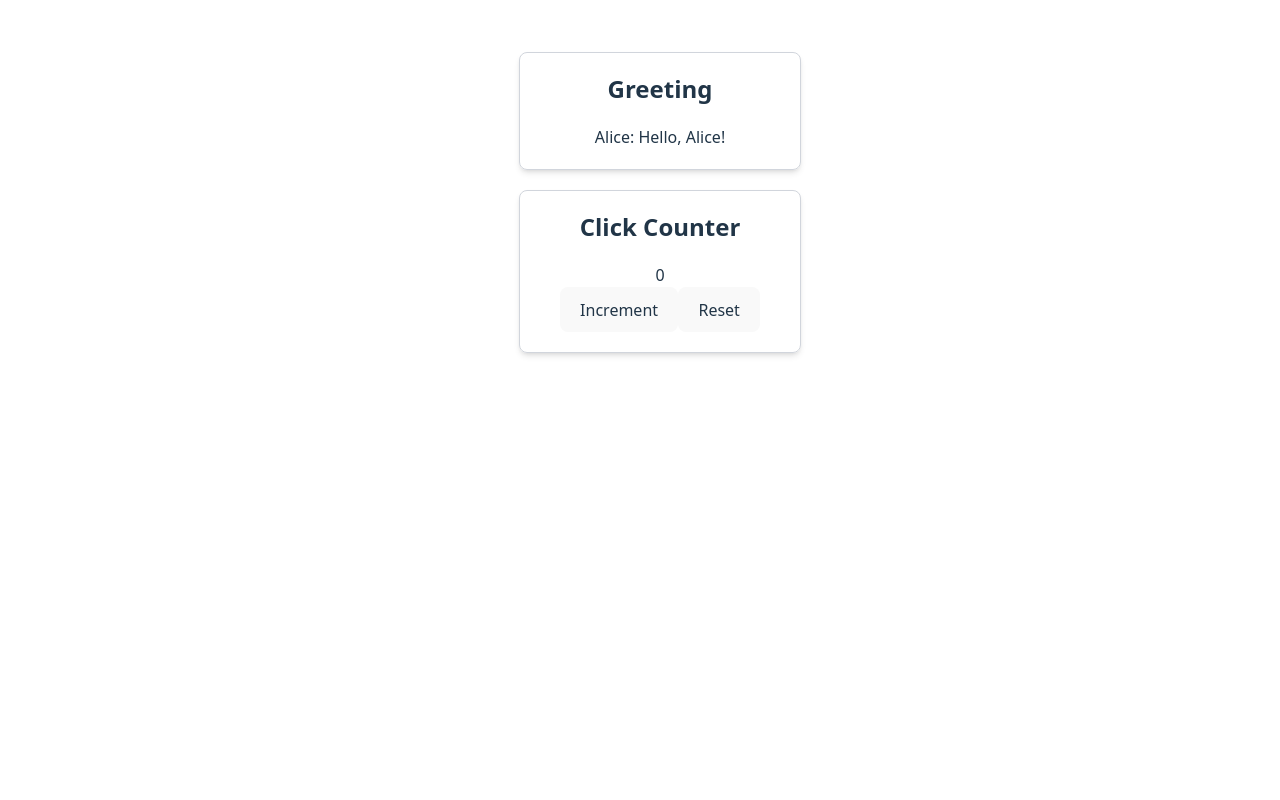
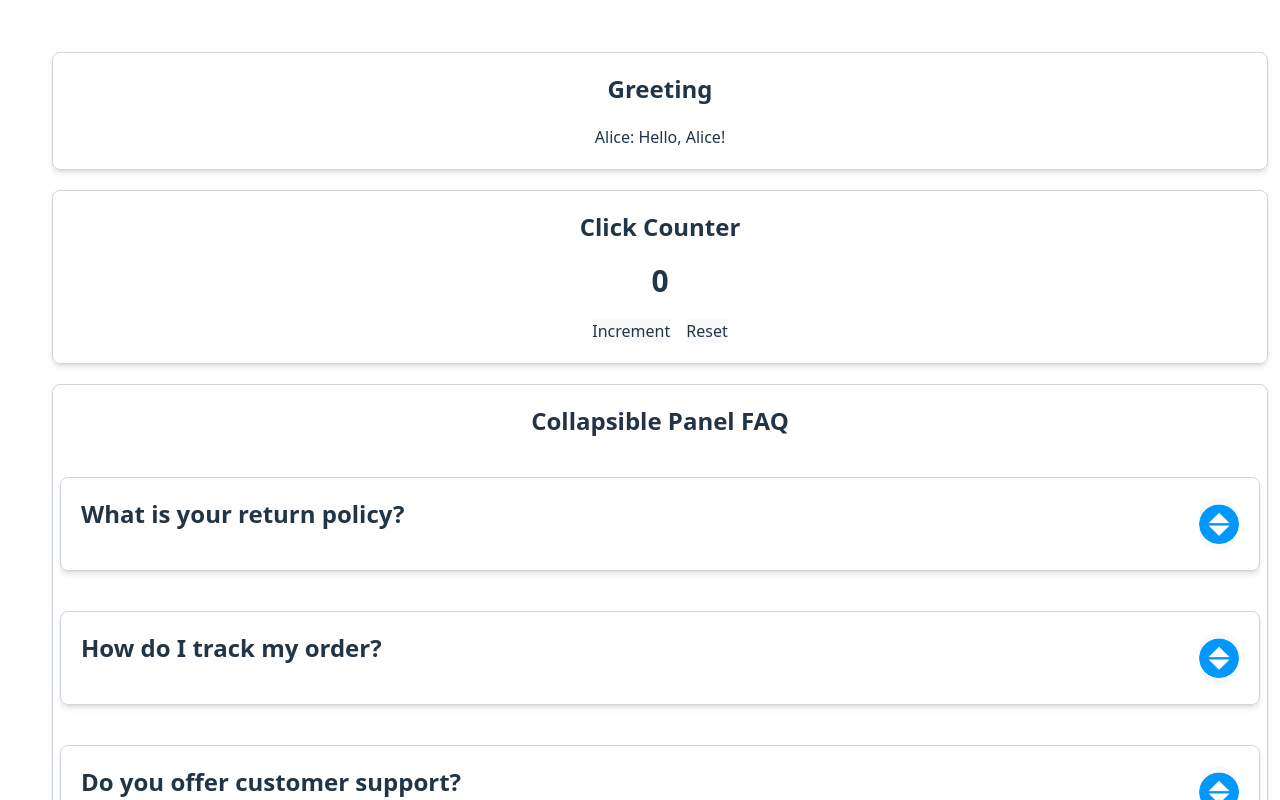
Before and after one commit to sfjadi2010/challenges-project, a React (Vite) app: page / in a window 1280 px wide. Shown: the top 800 px of the page. Built offline with nearby package versions, Linux system fonts and the light colour scheme.

Commit message:
feat: add ToggleDetails component with collapsible FAQ and update ClickCounter styles

```diff
--- a/src/App.jsx
+++ b/src/App.jsx
@@ -1,12 +1,14 @@
 import "./App.css";
 import Greeting from "@components/basic/Greeting";
 import ClickCounter from "@components/basic/ClickCounter";
+import ToggleDetails from "@components/basic/ToggleDetails";
 
 function App() {
   return (
     <>
       <Greeting name="Alice" message="Hello, Alice!" />
       <ClickCounter />
+      <ToggleDetails />
     </>
   );
 }
--- a/src/components/basic/ClickCounter.jsx
+++ b/src/components/basic/ClickCounter.jsx
@@ -12,9 +12,9 @@ const ClickCounter = () => {
 
   return (
     <div className="container flex flex-col items-center justify-center p-5 m-5 border border-gray-300 rounded-lg shadow-md">
-        <h2 className="pb-5 text-2xl font-bold">Click Counter</h2>
-      <div>{count}</div>
-      <div>
+        <h2 className="text-2xl font-bold">Click Counter</h2>
+      <div className="text-3xl font-bold m-5">{count}</div>
+      <div className="space-x-4">
         <button onClick={handleClick}>Increment</button>
         <button onClick={handleReset}>Reset</button>
       </div>
--- a/src/components/basic/CollapsiblePanel.jsx
+++ b/src/components/basic/CollapsiblePanel.jsx
@@ -1,15 +1,33 @@
-import React from 'react'
+import React from "react";
+import Collapsed from "@assets/collapsed.png";
+import Expanded from "@assets/expanded.png";
 
-const CollapsiblePanel = ({question, answer, isOpen, toggleDetails}) => {
+const CollapsiblePanel = ({ question, answer, isOpen, toggleDetails }) => {
   return (
-    <div className="container flex items- justify-items-center p-5 m-5 border border-gray-300 rounded-lg shadow-md">
-      <h2 className="pb-5 text-2xl font-bold">{question}</h2>
-      {isOpen && <p className="text-gray-700">{answer}</p>}
-      <button onClick={toggleDetails} className="mb-5">
-        {isOpen ? "" : "Show Details"}
-      </button>
+    <div className="container flex flex-col justify-start w-300 p-5 m-5 border border-gray-300 rounded-lg shadow-md">
+      <div className="flex align-items-center justify-between">
+        <h2 className="pb-5 text-2xl font-bold">{question}</h2>
+
+        <button onClick={toggleDetails} className="border-0 rounded-3xl">
+          {isOpen ? (
+            <img
+              src={Expanded}
+              alt="Collapse"
+              className="w-10 h-10 border-0 rounded-3xl"
+            />
+          ) : (
+            <img
+              src={Collapsed}
+              alt="Expand"
+              className="w-10 h-10 border-0 rounded-3xl"
+            />
+          )}
+        </button>
+      </div>
+
+      {isOpen && <p className="text-gray-700 text-left">{answer}</p>}
     </div>
-  )
-}
+  );
+};
 
-export default CollapsiblePanel
+export default CollapsiblePanel;
--- a/src/components/basic/ToggleDetails.jsx
+++ b/src/components/basic/ToggleDetails.jsx
@@ -1,15 +1,46 @@
 import React, { useState } from "react";
+import CollapsiblePanel from "./CollapsiblePanel";
 
 const ToggleDetails = () => {
   const [isOpen, setIsOpen] = useState(false);
 
   const toggleDetails = () => {
+    console.log("Toggling details");
     setIsOpen(!isOpen);
   };
+
+  const faq = [
+    {
+      question: "What is your return policy?",
+      answer: "You can return any item within 30 days for a full refund.",
+    },
+    {
+      question: "How do I track my order?",
+      answer: "You can track your order status in your account dashboard.",
+    },
+    {
+      question: "Do you offer customer support?",
+      answer: "Yes, our customer support is available 24/7 via chat and email.",
+    },
+    {
+      question: "Where are you located?",
+      answer: "We are located in San Francisco, CA.",
+    },
+  ];
 
   return (
     <div className="container flex flex-col items-center justify-center p-5 m-5 border border-gray-300 rounded-lg shadow-md">
       <h2 className="pb-5 text-2xl font-bold">Collapsible Panel FAQ</h2>
+
+      {faq && faq.map((item, index) => (
+        <CollapsiblePanel
+          key={index}
+          question={item.question}
+          answer={item.answer}
+          isOpen={isOpen}
+          toggleDetails={toggleDetails}
+        />
+      ))}
     </div>
   );
 };
--- a/src/index.css
+++ b/src/index.css
@@ -35,25 +35,6 @@ h1 {
   line-height: 1.1;
 }
 
-button {
-  border-radius: 8px;
-  border: 1px solid transparent;
-  padding: 0.6em 1.2em;
-  font-size: 1em;
-  font-weight: 500;
-  font-family: inherit;
-  background-color: #1a1a1a;
-  cursor: pointer;
-  transition: border-color 0.25s;
-}
-button:hover {
-  border-color: #646cff;
-}
-button:focus,
-button:focus-visible {
-  outline: 4px auto -webkit-focus-ring-color;
-}
-
 @media (prefers-color-scheme: light) {
   :root {
     color: #213547;
--- a/vite.config.js
+++ b/vite.config.js
@@ -13,6 +13,7 @@ export default defineConfig({
     alias: {
       "@": path.resolve(__dirname, "./src"), // mirrors tsconfig paths
       "@components": path.resolve(__dirname, "./src/components"),
+      "@assets": path.resolve(__dirname, "./src/assets"),
     },
   },
 });
```
Also changed, not shown: src/assets/collapsed.png (added), src/assets/expanded.png (added).
